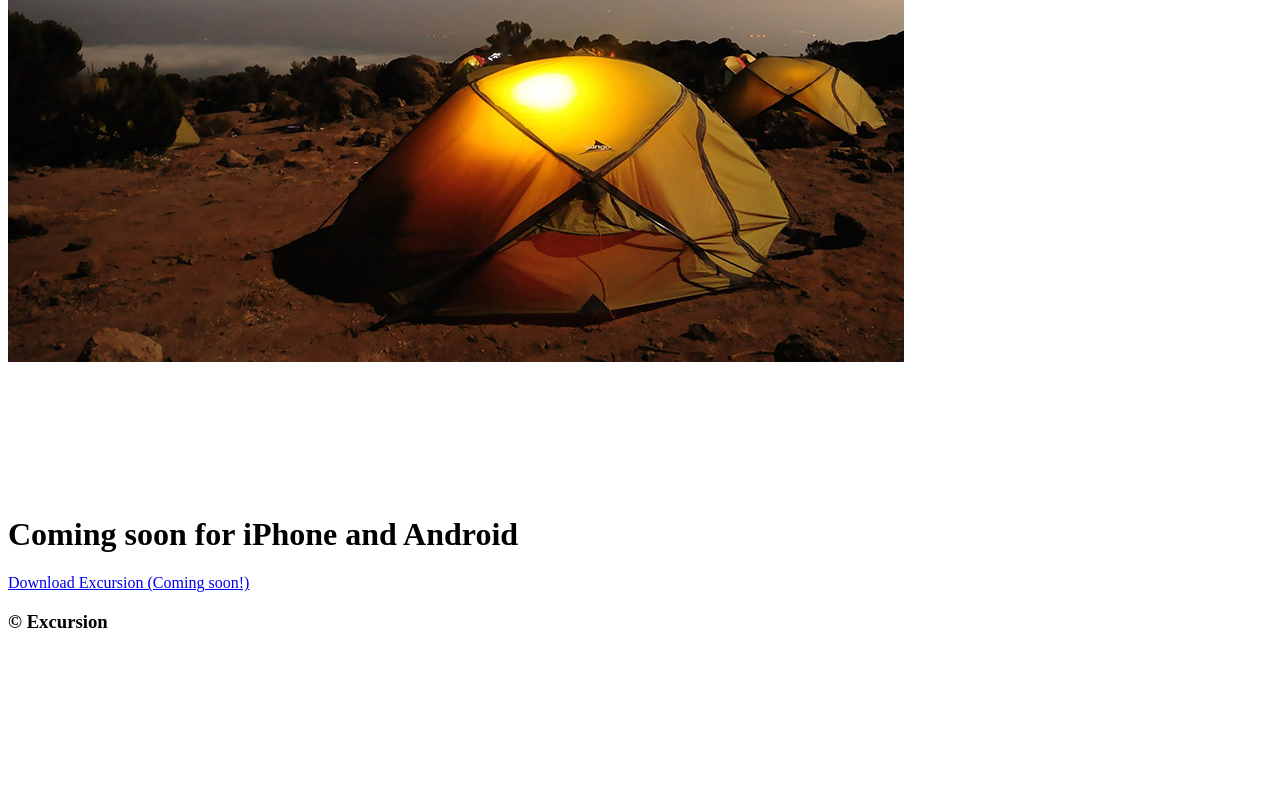
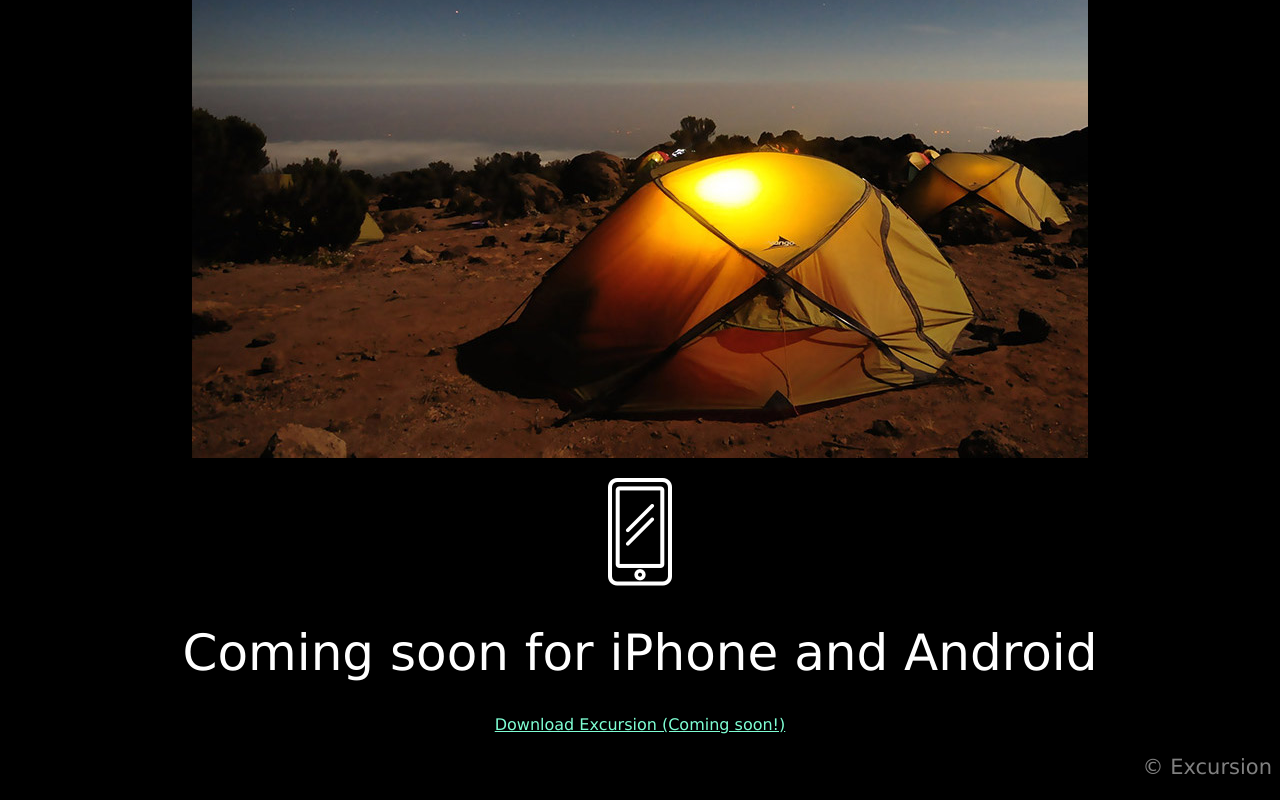
Before and after one commit to scarletjynx/excursion, a plain HTML site: page index.html in a window 1280 px wide. Shown: the part 553-1353 px from the top of the page. Before the commit the page ends 1205 px from the top, so only its background shows below. Drawn offline with Linux system fonts and the light colour scheme.

Commit message:
Add all styling to match exercise

```diff
--- a/index.html
+++ b/index.html
@@ -18,6 +18,8 @@
     <p><img src="./resources/images/phone.png"></p>
     <h1>Coming soon for iPhone and Android</h1>
     <p><a href="https://ep29rfseb895ffup5m4h717h53m7fhbrmr1jirml110i3epll9j0.codecademy.cloud/#">Download Excursion (Coming soon!)</a></p>
-    <h3>© Excursion</h3>
+    <footer>
+      <h3>© Excursion</h3>
+    </footer>
   </body>
 </html>
--- a/resources/css/style.css
+++ b/resources/css/style.css
@@ -0,0 +1,26 @@
+html {
+  background-color: black;
+  text-align: center;
+  font-family: Verdana, sans-serif;
+}
+
+h1 {
+  font-weight: normal;
+  font-size: 50px;
+  color: white;
+}
+
+h3 {
+  font-size: 21px;
+  font-weight: normal;
+  color: gray;
+}
+
+a {
+  font-size: 16px;
+  color: aquamarine;
+}
+
+footer {
+  text-align: right;
+}
```
